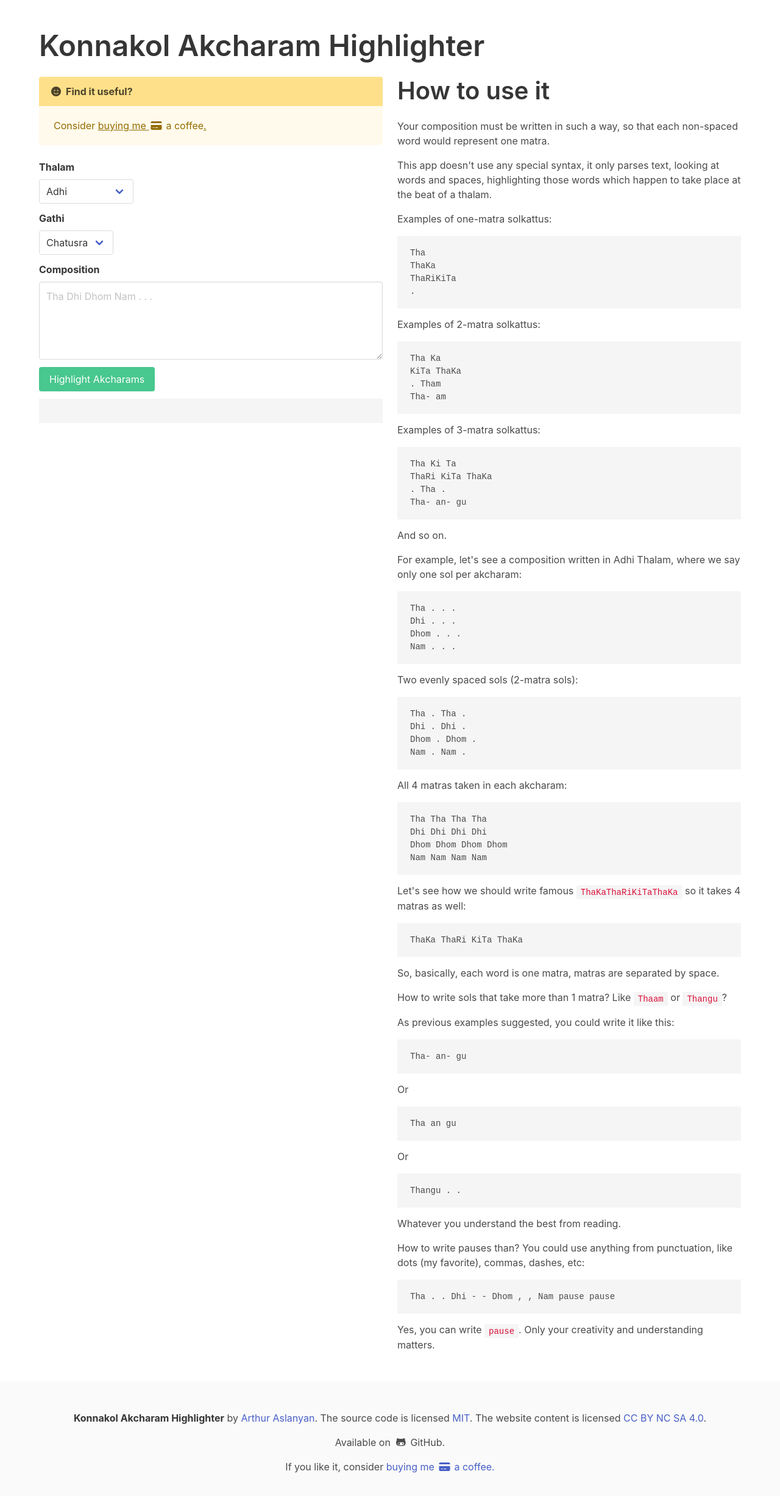
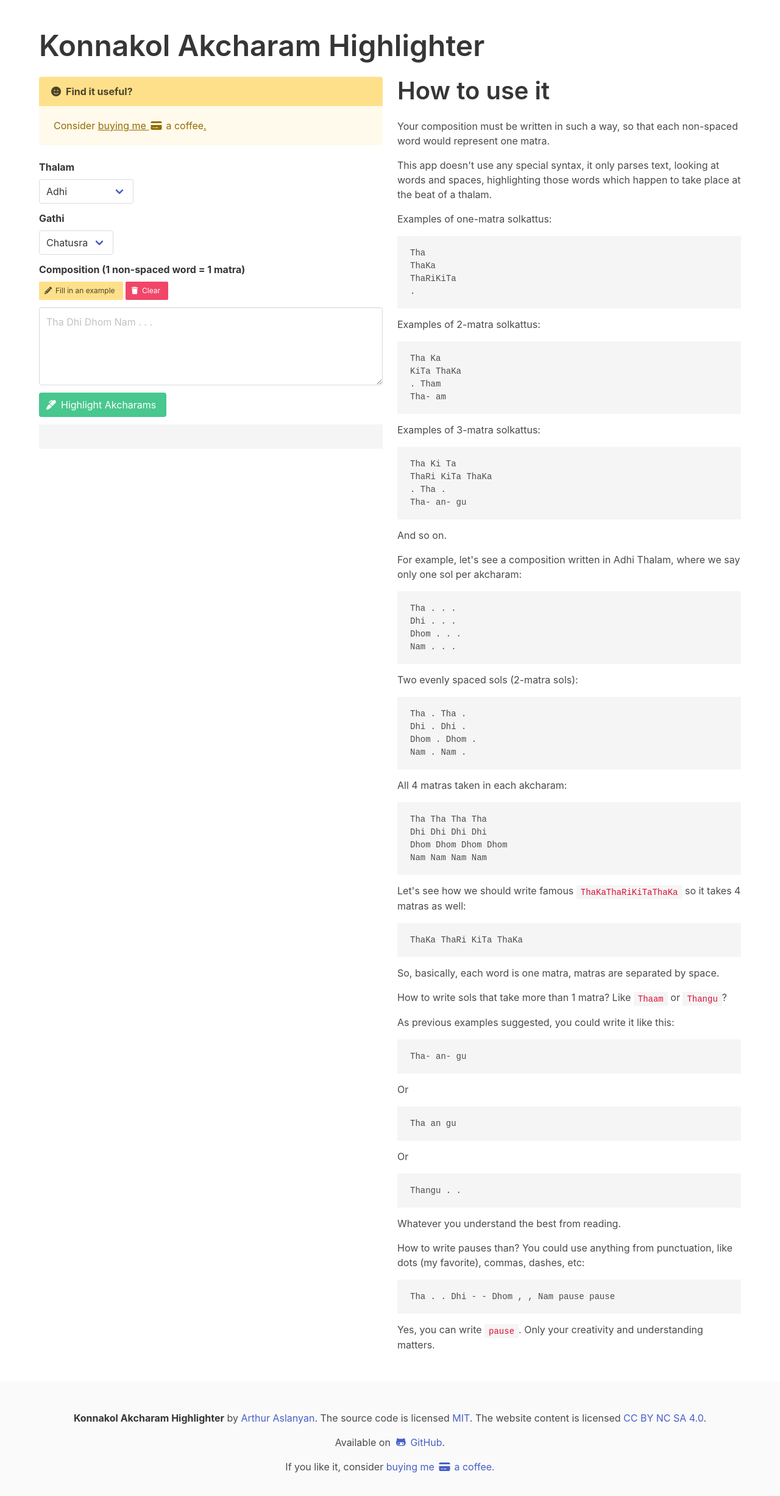
Before and after one commit to asahnoln/konnakol, a SvelteKit app: page / in a window 1280 px wide. Shown: the top 2454 px of the page at 61% size. Built offline with nearby package versions, Linux system fonts and the light colour scheme.

Commit message:
Buttons and tests
- [ADDED] Buttons for example and clearing the textarea
- [ADDED] Browser tests for buttons

```diff
--- a/src/lib/Modal.svelte
+++ b/src/lib/Modal.svelte
@@ -1,4 +1,6 @@
 <script lang="ts">
+	import { fade, fly } from 'svelte/transition';
+
 	let isActive = false;
 	export function open() {
 		isActive = true;
@@ -16,9 +18,10 @@
 </script>
 
 <svelte:window on:keydown={handleKeydown} />
-<div class="modal" class:is-active={isActive}>
-	<div class="modal-background" />
-	<div class="modal-card">
+{#if isActive}
+	<div class="modal is-active">
+		<div class="modal-background" transition:fade on:click={close} />
+		<div class="modal-card" in:fly={{ y: 200, duration: 200 }} out:fade>
 			<header class="modal-card-head">
 				<p class="modal-card-title">How to use it</p>
 				<button class="delete" aria-label="close" on:click={close} />
@@ -29,3 +32,4 @@
 			<footer class="modal-card-foot" />
 		</div>
 	</div>
+{/if}
--- a/src/routes/+page.svelte
+++ b/src/routes/+page.svelte
@@ -12,6 +12,26 @@
 
 	let result = '';
 	let song: string;
+	let example = `Thaam . . Ta Tha Ka Dhi Na
+
+Tha- -an- -gu
+Dhe- -en- -gu
+Tha- -an- -gu
+Ta Tha Ka Dhi Na
+
+Tha an gu
+Dhe en gu
+Tha an gu
+Ta Tha Ka Dhi Na
+
+Thangu . .
+Dheengu . .
+Thaangu . .
+Ta Tha Ka Dhi Na Thaam .
+Ta Tha Ka Dhi Na Tha- -am
+Ta Tha Ka Dhi Na
+
+Tha`;
 	let thalam: Thalam;
 	let gathi: number;
 
@@ -96,7 +116,24 @@
 					</div>
 				</div>
 				<div class="field">
-					<label class="label" for="song">Composition</label>
+					<label class="label" for="song">Composition (1 non-spaced word = 1 matra)</label>
+					<div class="field">
+						<div class="control">
+							<button class="button is-warning is-small" on:click={() => (song = example)}>
+								<span class="icon">
+									<i class="fas fa-pencil" />
+								</span>
+								<span>Fill in an example</span></button
+							>
+							<button class="button is-danger is-small" on:click={() => (song = '')}>
+								<span class="icon">
+									<i class="fas fa-trash" />
+								</span>
+								<span>Clear</span>
+							</button>
+						</div>
+					</div>
+
 					<div class="control">
 						<textarea
 							class="textarea"
@@ -108,7 +145,12 @@
 				</div>
 				<div class="field">
 					<div class="control">
-						<button class="button is-success" on:click={highlight}>Highlight Akcharams</button>
+						<button class="button is-success" on:click={highlight}>
+							<span class="icon">
+								<i class="fas fa-marker" />
+							</span>
+							<span>Highlight Akcharams</span></button
+						>
 					</div>
 				</div>
 
@@ -135,16 +177,17 @@
 			</p>
 			<p>
 				Available on <a
-					class="icon-text"
 					target="_blank"
 					rel="noreferrer"
 					href="https://github.com/asahnoln/konnakol"
 				>
-					<span class="icon">
-						<i class="fas fa-brands fa-github-alt" />
-					</span>
-					<span>GitHub</span>
-				</a>.
+					<span class="icon-text">
+						<span class="icon">
+							<i class="fas fa-brands fa-github-alt" />
+						</span>
+						<span>GitHub</span>
+					</span></a
+				>.
 			</p>
 			<p>
 				If you like it, consider <a
```
Also changed, not shown: 1 other file (tests, documents, lock files or other folders). Lines whose indentation alone changed are shown as unchanged.
